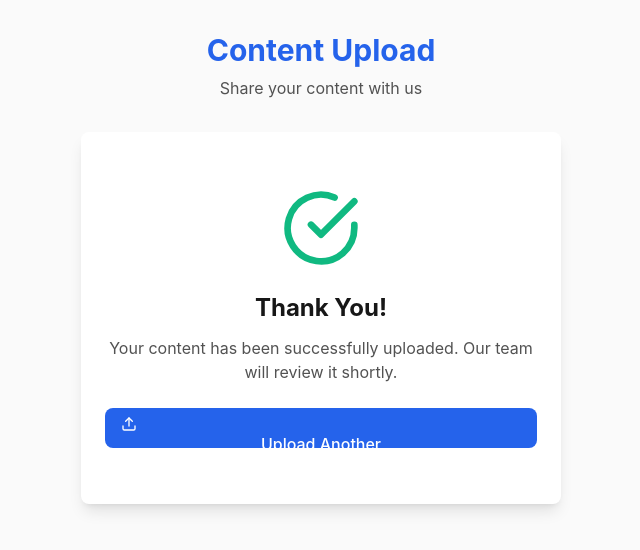
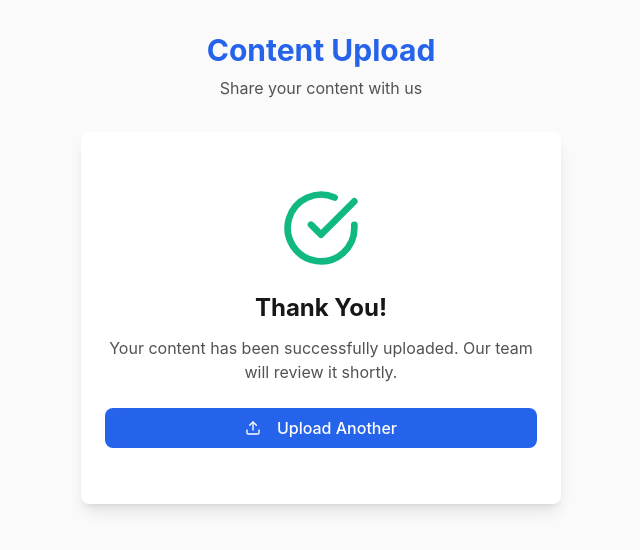
Before and after one commit to kensydco/content-portal, a React (Vite) app in the folder client/: page /success in a window 1280 px wide. Shown: the top 550 px of the page, without its empty margins (319-959 px from the left). Built offline with nearby package versions, Linux system fonts and the light colour scheme; no server answers.

Commit message:
Fix button text centering by wrapping children in flex container

```diff
--- a/client/src/components/ui/Button.tsx
+++ b/client/src/components/ui/Button.tsx
@@ -68,7 +68,9 @@ export default function Button({
           Loading...
         </span>
       ) : (
-        children
+        <span className="flex items-center justify-center gap-2">
+          {children}
+        </span>
       )}
     </button>
   );
```
